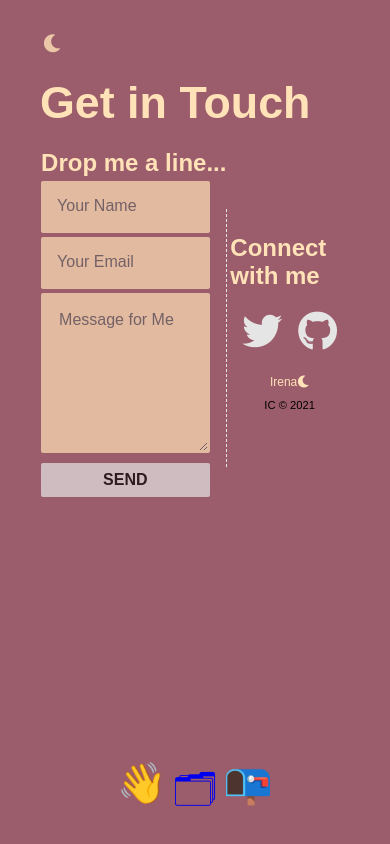
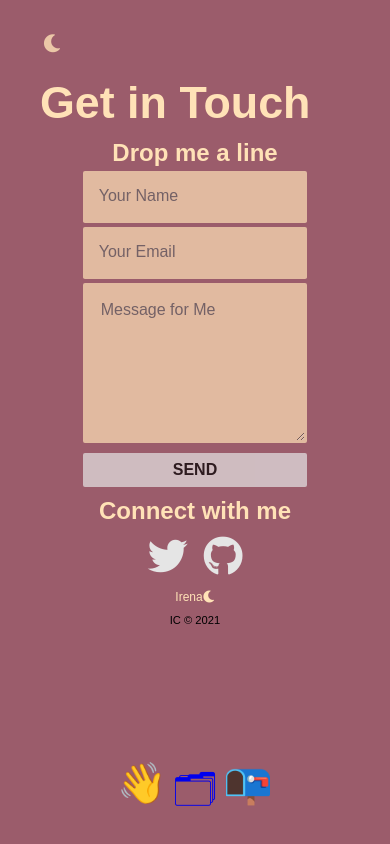
Before and after one commit to mengirena/PersonalWebsite, a React (Create React App) app: page /contact in a window 390 px wide. Built offline with nearby package versions, Linux system fonts and the light colour scheme; a web font is replaced by a local one.

Commit message:
responsive contact

```diff
--- a/src/pages/Contact.css
+++ b/src/pages/Contact.css
@@ -1,8 +1,9 @@
 .form-fill {
     display: flex;
     flex-flow: column;
-    justify-content:flex-start;
-    align-items: stretch;
+    justify-content:center;
+    align-items: center;
+
 }
 
 .contact-form{
@@ -94,6 +95,15 @@ input:focus::placeholder,textarea:focus::placeholder {
     color: rgb(100,100,100);
 }
 
+.button, .contact-role {
+    padding: 0px;
+    text-align: center;
+}
+
+.contact-role{
+    text-align: center;
+}
+
 button {
     width: 90%;
     max-width:530px;
@@ -115,5 +125,32 @@ button:hover {
     box-shadow: 0 3px 10px rgba(255, 226, 183, 0.4);
     -webkit-filter: drop-shadow(0 3px 10px rgba(255, 226, 183, 0.017));
     filter: drop-shadow(0 3px 10px rgba(255, 226, 183, 0.017));
+}
 
+.left-form > h3 {
+    text-align: center;
+    padding: 0;
 }
+
+@media screen and (max-width: 660px) {
+    .contact-form{
+        flex-direction: column;
+    }
+
+    .left-form, .right-contact {
+        width: 80%;
+        margin: auto;
+        padding-top:10px;
+    }
+
+    .left-form::after {
+        content: "";
+        height: 0;
+        width: 0;
+        border: 0;
+    }
+
+    .social-icons, .footer-logo {
+        margin-top: 10px;
+    }
+}
--- a/src/pages/Contact.js
+++ b/src/pages/Contact.js
@@ -13,7 +13,7 @@ function Contact() {
                 <h1 className="name">Get in Touch</h1>
                 <section className="contact-form">
                     <div className="left-form">
-                        <h3 className="role">Drop me a line...</h3>
+                        <h3 className="role">Drop me a line</h3>
                         <form name="contact personal" method="post" data-netlify="true" onSubmit="submit">
                             <input type="hidden" name="form-name" value="contact personal" />
                             <div className="form-fill">
@@ -24,14 +24,14 @@ function Contact() {
                                 <label htmlFor="message">
                                 <textarea name="message" placeholder="Message for Me" style={{height:"10rem",border:"2px solid var(--clr-egg)"}} onfocus="this.placeholder = ''"></textarea></label>
                             </div>
-                            <p>
+                            <p className="button">
                                 <button type="submit">Send</button>
                             </p>
                         </form>
                     </div>
 
                     <div className="right-contact">
-                        <h3 className="role">Connect with me</h3>
+                        <h3 className="role contact-role">Connect with me</h3>
                         <div className='social-media-wrap'>
                             <div className='social-icons'>
                                 <a
```
